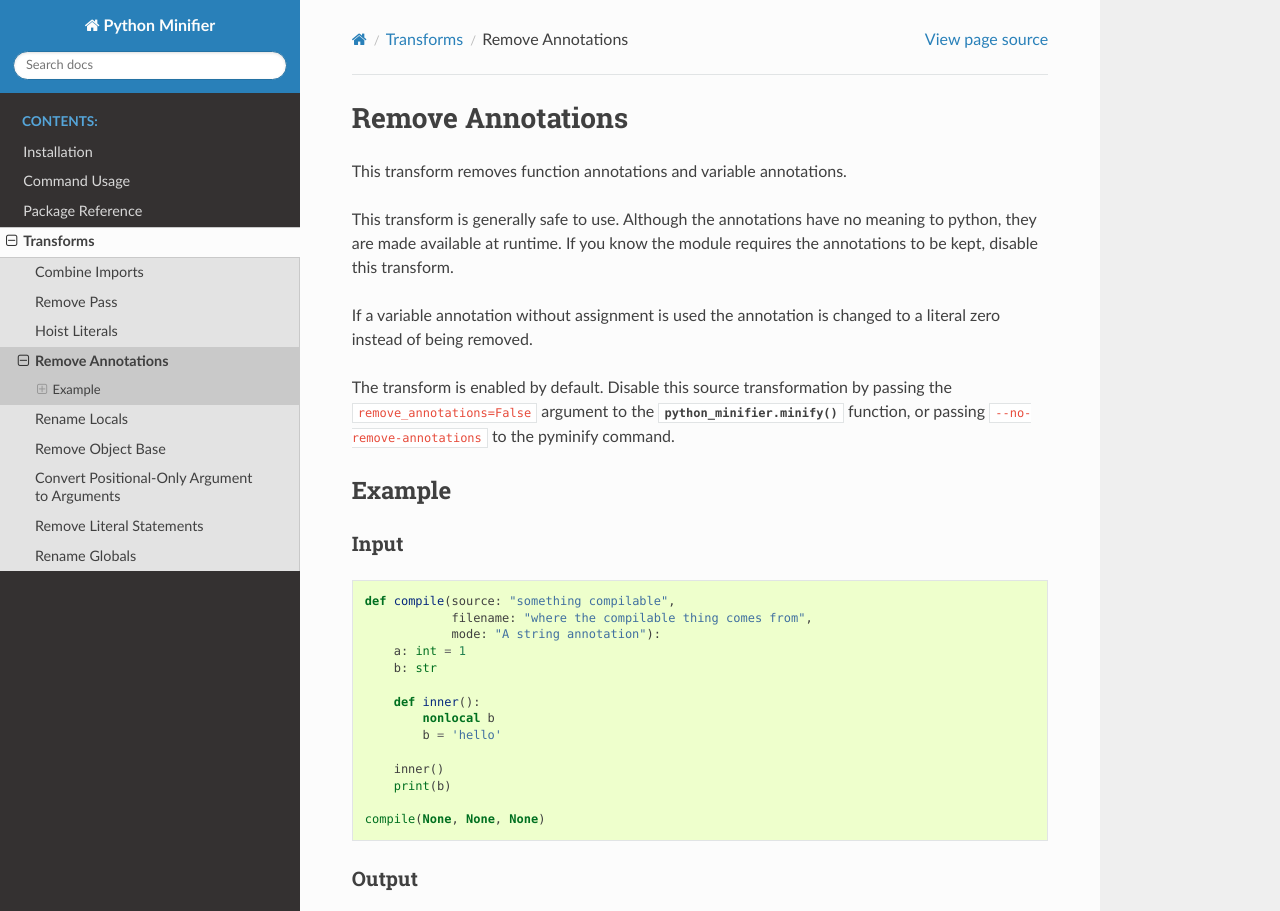
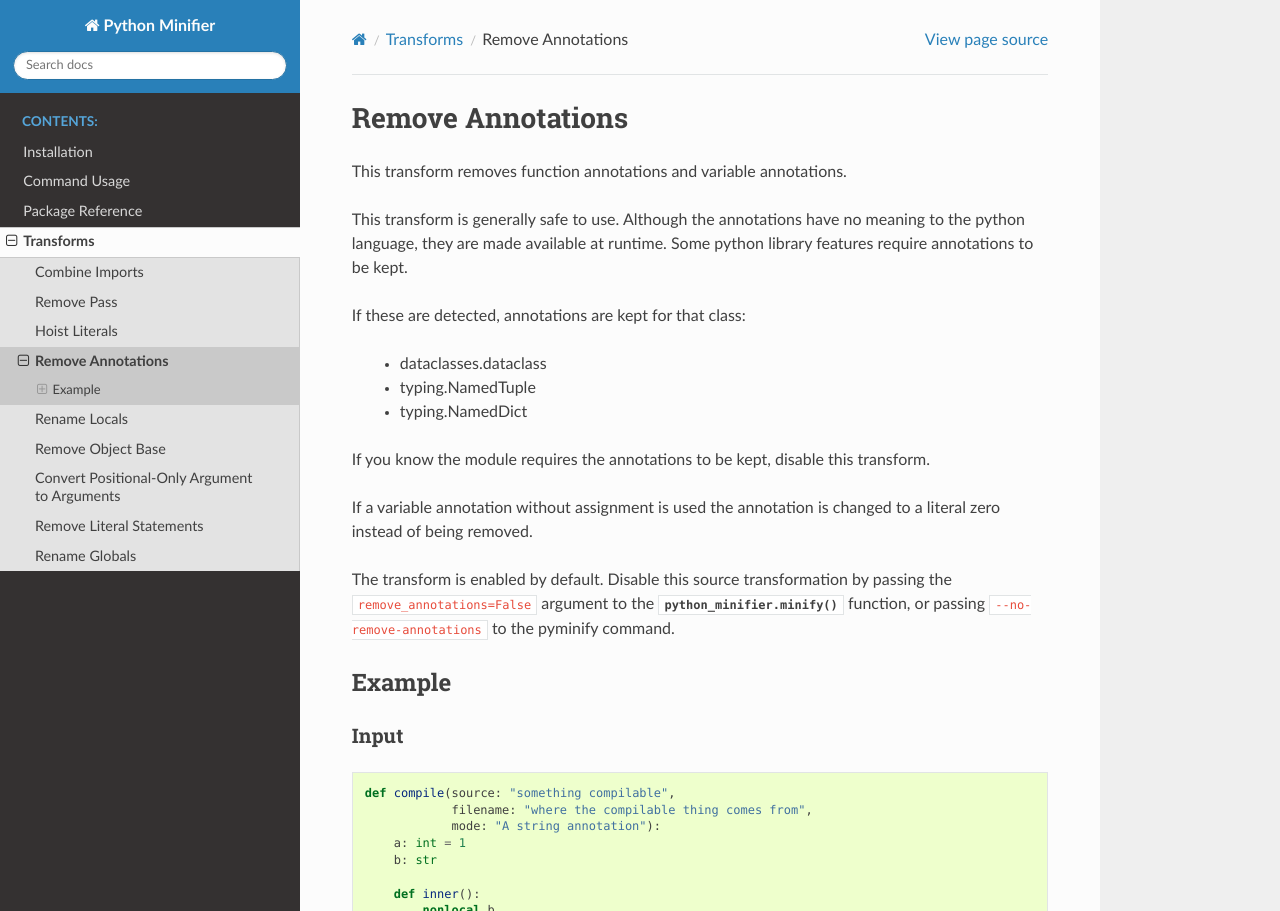
Before and after one commit to dflook/python-minifier, a Sphinx documentation site: the page built from docs/source/transforms/remove_annotations.rst, in a window 1280 px wide and 1396 px high, cut to the strip 0-911 px from the top of the window. Built offline with Sphinx 7.4.7 and the Read the Docs theme 2.0.0, drawn with Linux system fonts in a browser that asks for light colours; the version number could not be read and is left out.

Commit message:
Don't remove annotations from TypedDict & NamedTuple

```diff
--- a/docs/source/transforms/remove_annotations.rst
+++ b/docs/source/transforms/remove_annotations.rst
@@ -3,8 +3,16 @@ Remove Annotations
 
 This transform removes function annotations and variable annotations.
 
-This transform is generally safe to use. Although the annotations have no meaning to python,
-they are made available at runtime. If you know the module requires the annotations to be kept, disable this transform.
+This transform is generally safe to use. Although the annotations have no meaning to the python language,
+they are made available at runtime. Some python library features require annotations to be kept.
+
+If these are detected, annotations are kept for that class:
+
+    - dataclasses.dataclass
+    - typing.NamedTuple
+    - typing.NamedDict
+
+If you know the module requires the annotations to be kept, disable this transform.
 
 If a variable annotation without assignment is used the annotation is changed to a literal zero instead of being removed.
 
```
Also changed, not shown: 2 other files.
